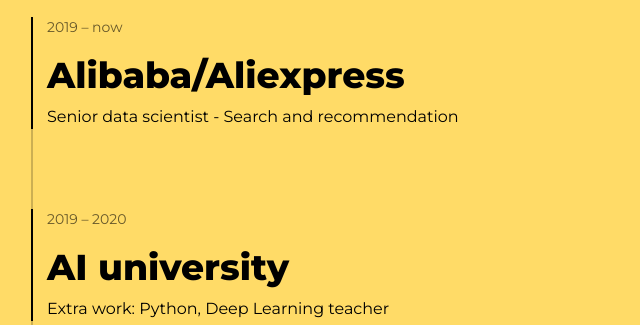
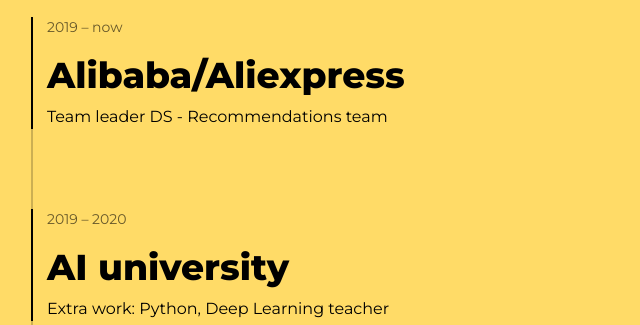
Before and after one commit to amunra94/personal_land, a Django app: page /email/ in a window 1280 px wide. Shown: the part 4621-4946 px from the top of the page, without its empty margins (0-640 px from the left). Run offline with Django 3.2, Linux system fonts and the light colour scheme; parts of the project's set-up code (start-up, migrations or seed data) failed here and were passed over; some libraries are stand-ins or nearby versions.

Commit message:
changed name of vacancy

```diff
--- a/main/templates/personal/index.html
+++ b/main/templates/personal/index.html
@@ -319,7 +319,7 @@
                             <div class="timeline-item">
                                 <span class="timeline-date">2019&nbsp;–&nbsp;now</span>
                                 <h3 class="timeline-title">Alibaba/Aliexpress</h3>
-                                <p class="timeline-text">Senior data scientist - Search and recommendation</p>
+                                <p class="timeline-text">Team leader DS - Recommendations team</p>
                             </div>
                             <div class="timeline-item">
                                 <span class="timeline-date">2019 –&nbsp;2020</span>
```
